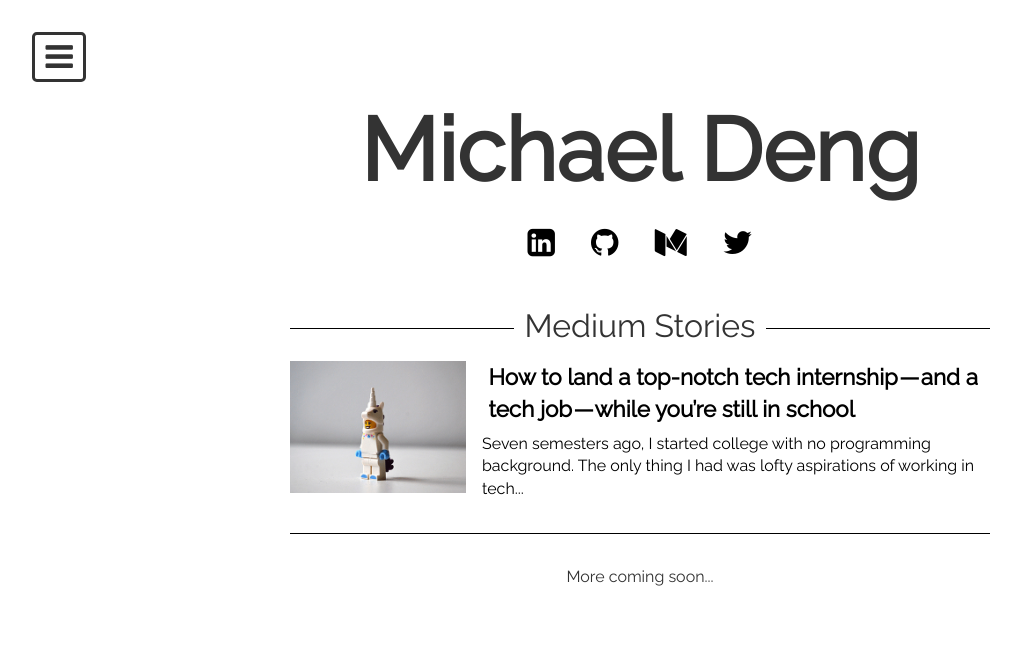
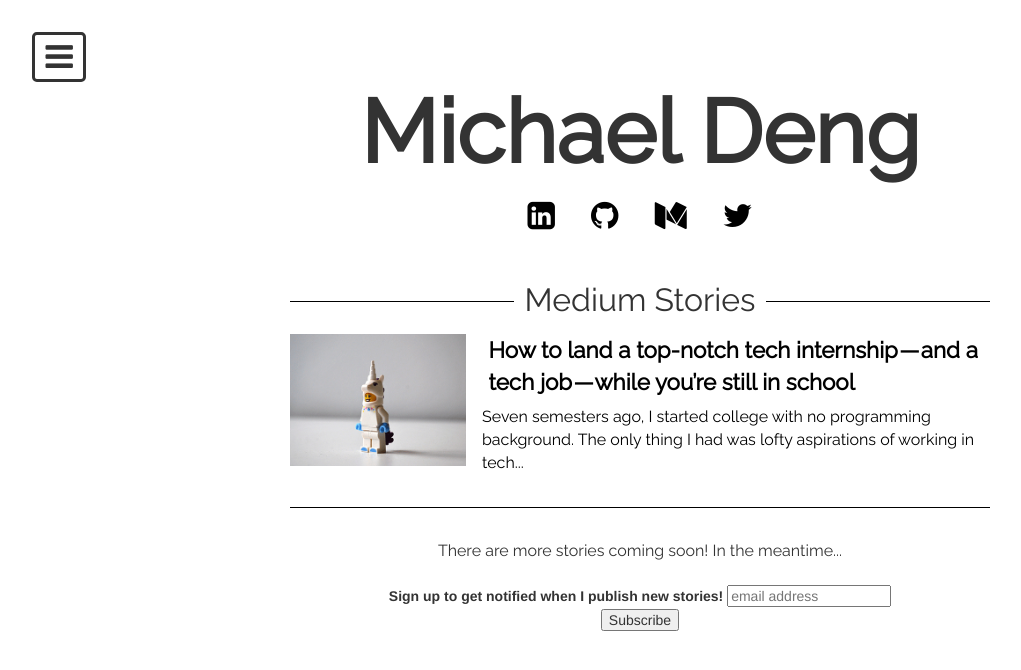
Before and after one commit to michael-deng/michael-deng.github.io, a Jekyll site: the page index.html, which Jekyll copies as it is, in a window 1280 px wide. Shown: the top 670 px of the page, without its empty margins (0-1021 px from the left). Built offline with Jekyll 4.4.1, drawn with Linux system fonts in a browser that asks for light colours; nearby versions of some CDN libraries; Markdown is read by kramdown in place of the engine named in the settings; comment, search, counter and statistics services are not loaded.

```diff
--- a/css/custom-styles.css
+++ b/css/custom-styles.css
@@ -91,11 +91,12 @@
   text-align: center;
   font-size: 550%;
   font-weight: 700;
+  line-height: 1em;
 }
 
 .icons {
 	padding: 0;
-	margin: 0.8em auto 2em auto;
+	margin: 1.5em auto 2em auto;
 	text-align: center;
 }
 
--- a/index.html
+++ b/index.html
@@ -12,6 +12,7 @@
     <meta charset="UTF-8">
     <meta name="description" content="Michael Deng is a Software Engineer, Occasional Writer, Volleyball Player, and Avid Snowboarder. This website serves as his blog and portfolio. Come in and check it out!">
     <meta name="author" content="Michael Deng">
+    <script src="//load.sumome.com/" data-sumo-site-id="b4dceea1b43b4e83b9317e09692849e0fbd0f813fa3b355d725d36e0a9184c49" async="async"></script>
     <script>
       (function(i,s,o,g,r,a,m){i['GoogleAnalyticsObject']=r;i[r]=i[r]||function(){
       (i[r].q=i[r].q||[]).push(arguments)},i[r].l=1*new Date();a=s.createElement(o),
@@ -64,7 +65,30 @@
                       </div>
 
                       <div class="email-signup">
-                        More coming soon...
+                        There are more stories coming soon! In the meantime...
+
+                        <br /><br />
+
+                        <!-- Begin MailChimp Signup Form -->
+                        <link href="//cdn-images.mailchimp.com/embedcode/horizontal-slim-10_7.css" rel="stylesheet" type="text/css">
+                        <style type="text/css">
+                          #mc_embed_signup{background:#fff; clear:left; font:14px Helvetica,Arial,sans-serif; width:100%;}
+                          /* Add your own MailChimp form style overrides in your site stylesheet or in this style block.
+                             We recommend moving this block and the preceding CSS link to the HEAD of your HTML file. */
+                        </style>
+                        <div id="mc_embed_signup">
+                        <form action="//michaeldeng.us15.list-manage.com/subscribe/post?u=041bfe69b47b315a72636f7fb&amp;id=e62ad3c6a8" method="post" id="mc-embedded-subscribe-form" name="mc-embedded-subscribe-form" class="validate" target="_blank" novalidate>
+                            <div id="mc_embed_signup_scroll">
+                          <label for="mce-EMAIL">Sign up to get notified when I publish new stories!</label>
+                          <input type="email" value="" name="EMAIL" class="email" id="mce-EMAIL" placeholder="email address" required>
+                            <!-- real people should not fill this in and expect good things - do not remove this or risk form bot signups-->
+                            <div style="position: absolute; left: -5000px;" aria-hidden="true"><input type="text" name="b_041bfe69b47b315a72636f7fb_e62ad3c6a8" tabindex="-1" value=""></div>
+                            <div class="clear"><input type="submit" value="Subscribe" name="subscribe" id="mc-embedded-subscribe" class="button"></div>
+                            </div>
+                        </form>
+                        </div>
+
+                        <!--End mc_embed_signup-->
                       </div>
 
                 <!-- Push menu button -->
```
